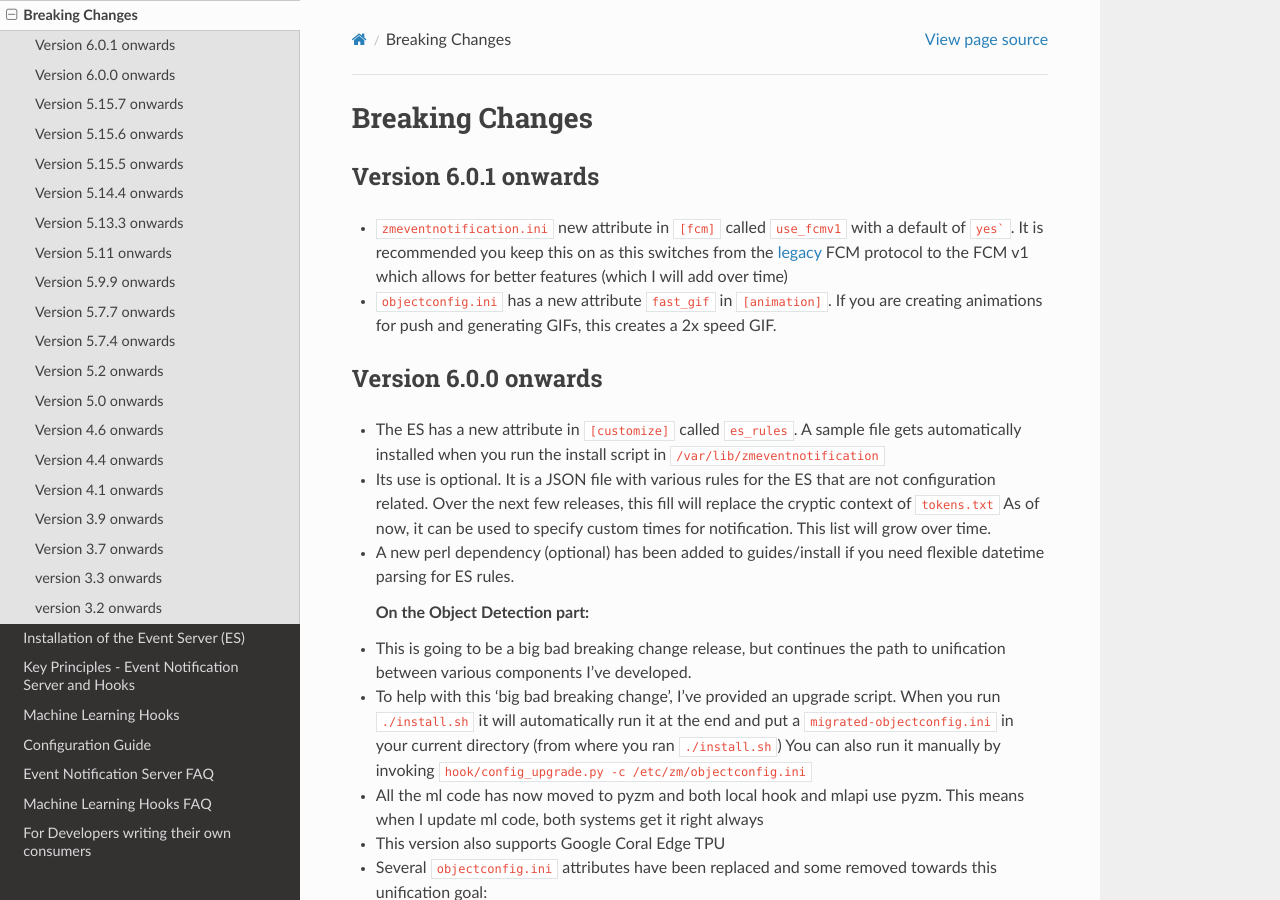
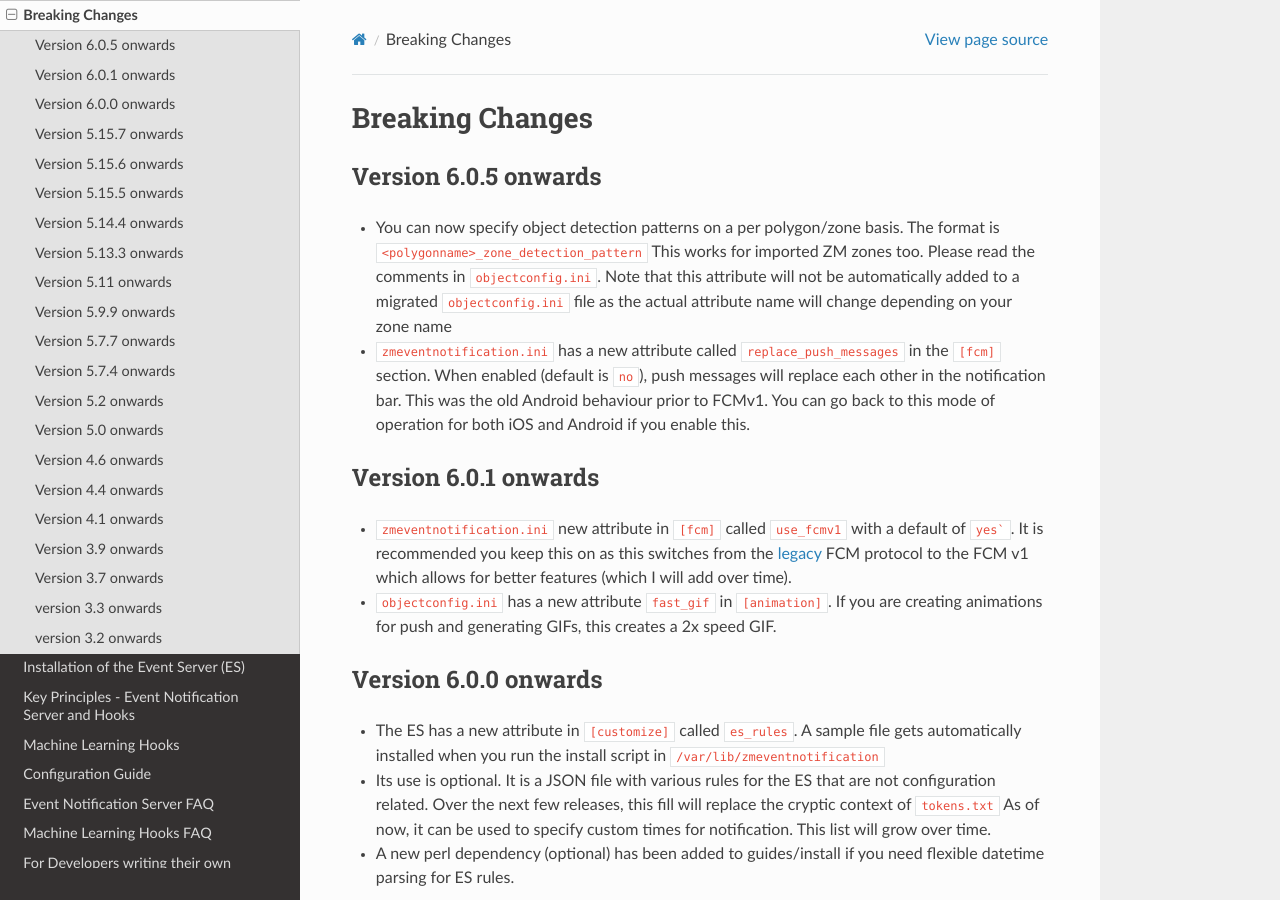
Before and after one commit to ZoneMinder/zmeventnotification, a Sphinx documentation site: the page built from docs/guides/breaking.rst, in a window 1280 px wide and 900 px high. Built offline with Sphinx 7.4.7 and the Read the Docs theme 2.0.0, drawn with Linux system fonts in a browser that asks for light colours.

Commit message:
#322 allow fallback to push messages being replaced

````diff
--- a/docs/guides/breaking.rst
+++ b/docs/guides/breaking.rst
@@ -1,11 +1,20 @@
 Breaking Changes
 ----------------
+
+Version 6.0.5 onwards
+~~~~~~~~~~~~~~~~~~~~~~
+- You can now specify object detection patterns on a per polygon/zone basis. The format is ``<polygonname>_zone_detection_pattern``
+  This works for imported ZM zones too. Please read the comments in ``objectconfig.ini``. Note that this attribute will not be automatically
+  added to a migrated ``objectconfig.ini`` file as the actual attribute name will change depending on your zone name
+- ``zmeventnotification.ini`` has a new attribute called ``replace_push_messages`` in the ``[fcm]`` section. When enabled (default is ``no``),
+  push messages will replace each other in the notification bar. This was the old Android behaviour prior to FCMv1. You can go back to this mode of
+  operation for both iOS and Android if you enable this.
 
 Version 6.0.1 onwards
 ~~~~~~~~~~~~~~~~~~~~~~~~
 - ``zmeventnotification.ini`` new attribute in ``[fcm]`` called ``use_fcmv1`` with a default of ``yes```.
   It is recommended you keep this on as this switches from the `legacy <https://firebase.google.com/docs/cloud-messaging/http-server-ref>`__
-  FCM protocol to the FCM v1 which allows for better features (which I will add over time)
+  FCM protocol to the FCM v1 which allows for better features (which I will add over time).
 
 - ``objectconfig.ini`` has a new attribute ``fast_gif`` in ``[animation]``. If you are creating animations for push
   and generating GIFs, this creates a 2x speed GIF.
````
Also changed, not shown: 2 other files.
